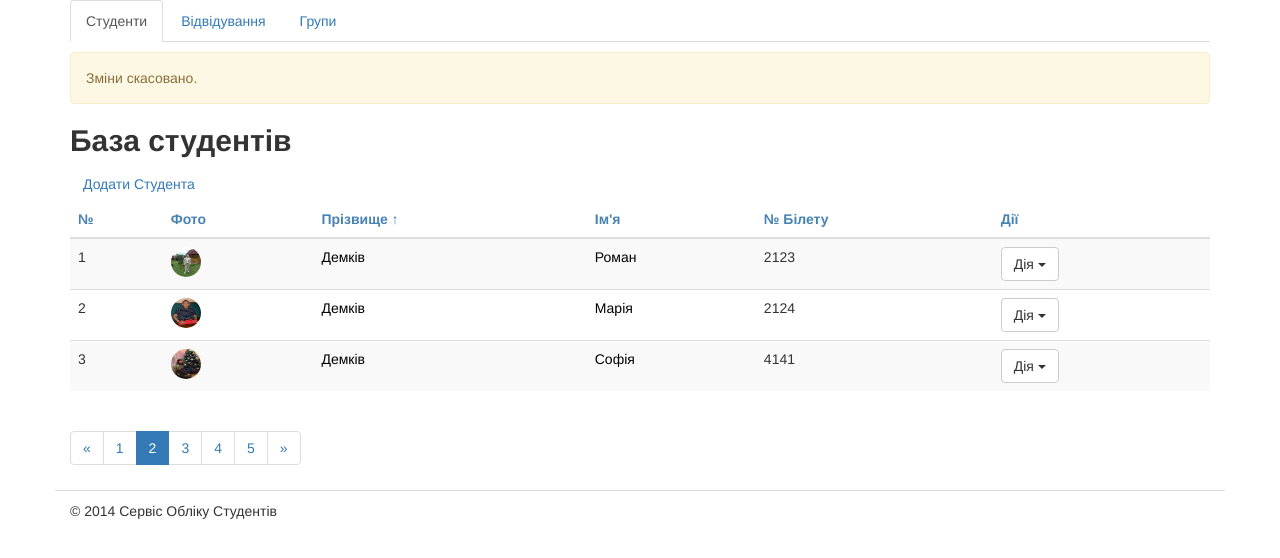
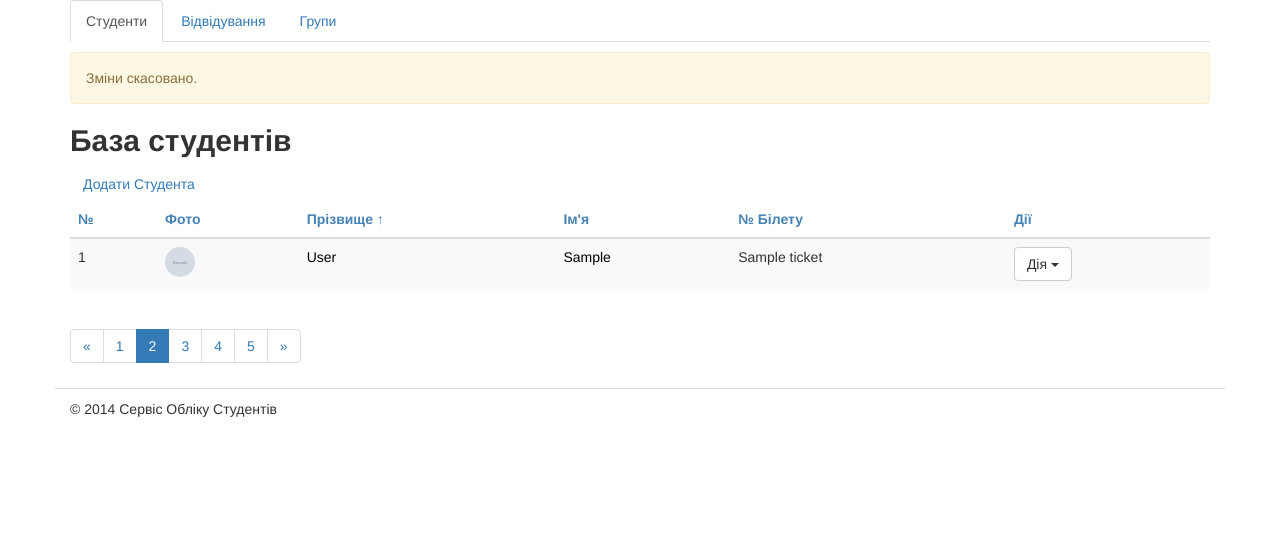
Before and after one commit to demkivroman/Students, a Django app: template students/templates/students/students_list.html in a window 1280 px wide. Shown: the part 70-628 px from the top of the page. Run offline with Django 3.2, Linux system fonts and the light colour scheme; the template is opened without the code that fills it: most values are stand-ins (such as "Sample title", 1, 10 or a date in 2020); grey boxes marked "Sample" are stand-in pictures; some libraries are stand-ins or nearby versions.

Commit message:
tamples with for loop

```diff
--- a/students/templates/students/students_list.html
+++ b/students/templates/students/students_list.html
@@ -76,12 +76,13 @@
                  </tr>
               </thead>
                 <tbody>
+                {% for student in students %}
                  <tr>
-                   <td>1</td>
-                   <td><img height = "30" width="30" src="{% static "img/1111.jpg" %}" class="img-circle"></td>
-                   <td> <a href = "{%url "students_edit" 1 %}">Демків</a></td>
-                   <td> <a href = "{%url "students_edit" 1 %}">Роман</a></td>
-                   <td>2123</td>
+                   <td>{{ forloop.counter }}</td>
+                   <td><img height = "30" width="30" src="{% static student.image %}" class="img-circle"></td>
+                   <td> <a href = "{%url "students_edit" student.id %}">{{ student.last_name }}</a></td>
+                   <td> <a href = "{%url "students_edit" student.id %}">{{ student.first_name }}</a></td>
+                   <td>{{ student.ticket }}</td>
                    <td>
                    <div class="dropdown">
    <button class="btn btn-default dropdown-toggle" type="button" data-toggle="dropdown" aria-haspopup="true" aria-expanded="true">
@@ -89,53 +90,15 @@
     <span class="caret"></span>
   </button>
   <ul class="dropdown-menu" role = "menu">
-    <li role = "presentation"> <a role = "menuitem" tabindex="-1" href="/journal/1">Відвідування</a></li>
-    <li role = "presentation"> <a role = "menuitem" tabindex="-1" href="{%url "students_edit" 1 %}">Редагувати</a></li>
-    <li role = "presentation"> <a role = "menuitem" tabindex="-1" href="{%url "students_delete" 1 %}">Видалити</a></li>
+    <li role = "presentation"> <a role = "menuitem" tabindex="-1" href="/journal/{{ student.id }}">Відвідування</a></li>
+    <li role = "presentation"> <a role = "menuitem" tabindex="-1" href="{%url "students_edit" student.id %}">Редагувати</a></li>
+    <li role = "presentation"> <a role = "menuitem" tabindex="-1" href="{%url "students_delete" student.id %}">Видалити</a></li>
   </ul>
 </div>
                    </td>
-                 </tr>
-                  <tr>
-                   <td>2</td>
-                   <td><img height = "30" width="30" src="{% static "img/P8270023.JPG" %}" class="img-circle"></td>
-                   <td> <a href = "{%url "students_edit" 2 %}">Демків</a></td>
-                   <td> <a href = "{%url "students_edit" 2 %}">Марія</a></td>
-                   <td>2124</td>
-                   <td>
-                   <div class="dropdown">
-   <button class="btn btn-default dropdown-toggle" type="button" data-toggle="dropdown" aria-haspopup="true" aria-expanded="true">
-    Дія
-    <span class="caret"></span>
-  </button>
-  <ul class="dropdown-menu" role = "menu">
-    <li role = "presentation"> <a role = "menuitem" tabindex="-1" href="/journal/2">Відвідування</a></li>
-    <li role = "presentation"> <a role = "menuitem" tabindex="-1" href="{%url "students_edit" 2 %}">Редагувати</a></li>
-    <li role = "presentation"> <a role = "menuitem" tabindex="-1" href="{%url "students_delete" 2 %}">Видалити</a></li>
-  </ul>
-</div>
-                   </td>
-                 </tr>
-                  <tr>
-                   <td>3</td>
-                   <td><img height = "30" width="30" src="{% static "img/xwmX0hz291o.jpg" %}" class="img-circle"></td>
-                   <td> <a href = "{%url "students_edit" 3 %}">Демків</a></td>
-                   <td> <a href = "{%url "students_edit" 3 %}">Софія</a></td>
-                   <td>4141</td>
-                   <td>
-                   <div class="dropdown">
-   <button class="btn btn-default dropdown-toggle" type="button" data-toggle="dropdown" aria-haspopup="true" aria-expanded="true">
-    Дія
-    <span class="caret"></span>
-  </button>
-  <ul class="dropdown-menu" role = "menu">
-    <li role = "presentation"> <a role = "menuitem" tabindex="-1" href="/journal/3">Відвідування</a></li>
-    <li role = "presentation"> <a role = "menuitem" tabindex="-1" href="{%url "students_edit" 3 %}">Редагувати</a></li>
-    <li role = "presentation"> <a role = "menuitem" tabindex="-1" href="{%url "students_delete" 3 %}">Видалити</a></li>
-  </ul>
-</div>
-                   </td>
-                 </tr>
+                   </tr>
+
+              {% endfor %}
               </tbody>
 
            </table>
```
Also changed, not shown: students/views.py (+21 -1 lines), 1 other file.
